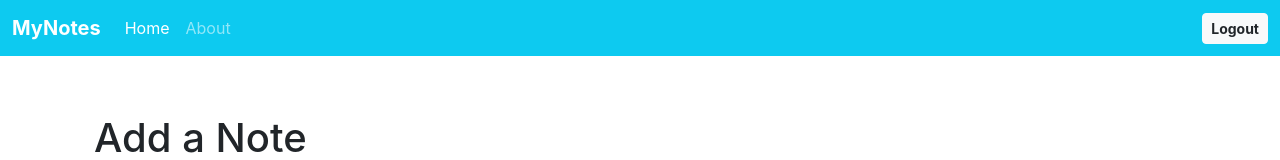
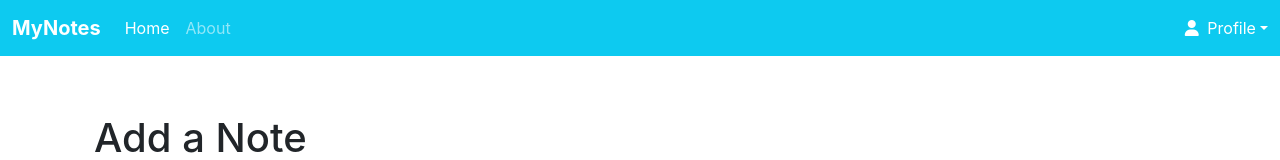
Before and after one commit to gauravssah/MyNoteBook, a React (Create React App) app: page / in a window 1280 px wide. Shown: the top 160 px of the page. Built offline with nearby package versions, Linux system fonts and the light colour scheme; no server answers; sample sign-in values are in the browser's storage.

Commit message:
profile added, app working properly , OK

```diff
--- a/src/components/Navbar.js
+++ b/src/components/Navbar.js
@@ -46,7 +46,37 @@ const Navbar = () => {
                         {!localStorage.getItem('token') ? <form className="d-flex">
                             <Link className="btn btn-light btn-sm fw-bold text-dark" to='/login' role='button'>Login</Link>
                             <Link className="btn btn-light btn-sm fw-bold mx-2 text-dark" to='/signup' role='button'>Signup</Link>
-                        </form> : <button onClick={handleLogout} className='btn btn-light btn-sm fw-bold text-dark'>Logout</button>}
+                        </form> :
+                            // Prpfile ------
+
+                            <li className="nav-item dropdown" style={{ listStyle: "none" }}>
+                                <a
+                                    className="nav-link dropdown-toggle text-white" to="/" id="navbarDropdown" role="button" data-bs-toggle="dropdown" aria-expanded="false"
+                                >
+                                    <i className="fas fa-user mx-1"></i> Profile
+                                </a>
+
+                                <ul
+                                    className="dropdown-menu dropdown-menu-lg-end dropdown-menu-start text-center"
+                                    aria-labelledby="navbarDropdown"
+                                >
+                                    <li>
+                                        <a className="dropdown-item" to="/">
+                                            My account
+                                        </a>
+                                    </li>
+
+                                    <li>
+                                        <button onClick={handleLogout} className="btn btn-light btn-sm fw-bold text-dark">
+                                            Logout
+                                        </button>
+                                    </li>
+                                </ul>
+                            </li>
+
+
+                        }
+
                     </div>
                 </div>
             </nav>
```
